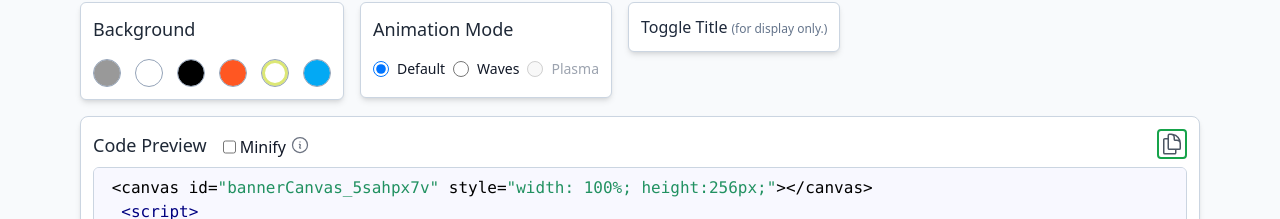
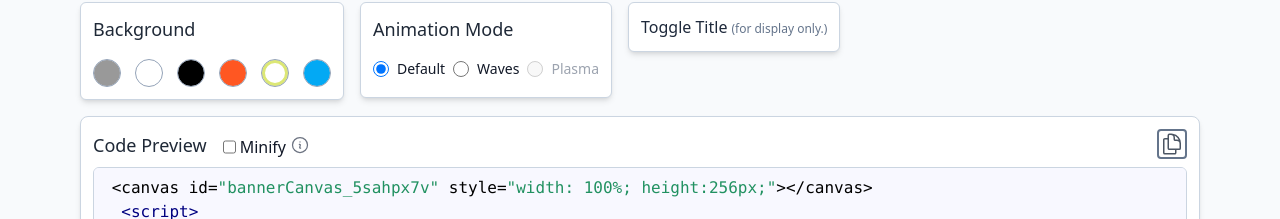
Before and after one commit to stujmar/banner-ninja, a React (Vite) app: page / in a window 1280 px wide. Shown: the part 270-489 px from the top of the page. Built offline with nearby package versions, Linux system fonts and the light colour scheme.

Commit message:
[sm] slight color cleanup to the copy button

```diff
--- a/src/components/CodePreview.tsx
+++ b/src/components/CodePreview.tsx
@@ -102,7 +102,7 @@ const CodePreview = ({color, idHash}: CodePreviewProps) => {
           </div>
           <div className="flex justify-end items-center">
           <div className={`bg-green-200 p-1 rounded-lg shadow  text-sm font-bold text-green-600 mr-2 transition-all ${isCopying ? "opacity-100" : "opacity-0"}`}>COPIED</div>
-          <button onClick={()=>copyToClipboard()} className="text-gray-600 border-2 border-green-600 rounded p-px hover:bg-gray-300">
+          <button onClick={()=>copyToClipboard()} className="text-gray-600 border-2 border-slate-500 rounded p-px hover:bg-gray-300">
             <svg  className="w-6 h-6" xmlns="http://www.w3.org/2000/svg" fill="none" viewBox="0 0 24 24" strokeWidth={1.5} stroke="currentColor">
               <path strokeLinecap="round" strokeLinejoin="round" d="M15.75 17.25v3.375c0 .621-.504 1.125-1.125 1.125h-9.75a1.125 1.125 0 01-1.125-1.125V7.875c0-.621.504-1.125 1.125-1.125H6.75a9.06 9.06 0 011.5.124m7.5 10.376h3.375c.621 0 1.125-.504 1.125-1.125V11.25c0-4.46-3.243-8.161-7.5-8.876a9.06 9.06 0 00-1.5-.124H9.375c-.621 0-1.125.504-1.125 1.125v3.5m7.5 10.375H9.375a1.125 1.125 0 01-1.125-1.125v-9.25m12 6.625v-1.875a3.375 3.375 0 00-3.375-3.375h-1.5a1.125 1.125 0 01-1.125-1.125v-1.5a3.375 3.375 0 00-3.375-3.375H9.75" />
             </svg>
--- a/src/output.css
+++ b/src/output.css
@@ -771,6 +771,26 @@ video {
   border-color: rgb(209 213 219 / var(--tw-border-opacity));
 }
 
+.border-gray-600 {
+  --tw-border-opacity: 1;
+  border-color: rgb(75 85 99 / var(--tw-border-opacity));
+}
+
+.border-slate-600 {
+  --tw-border-opacity: 1;
+  border-color: rgb(71 85 105 / var(--tw-border-opacity));
+}
+
+.border-slate-400 {
+  --tw-border-opacity: 1;
+  border-color: rgb(148 163 184 / var(--tw-border-opacity));
+}
+
+.border-slate-500 {
+  --tw-border-opacity: 1;
+  border-color: rgb(100 116 139 / var(--tw-border-opacity));
+}
+
 .bg-slate-50 {
   --tw-bg-opacity: 1;
   background-color: rgb(248 250 252 / var(--tw-bg-opacity));
```
